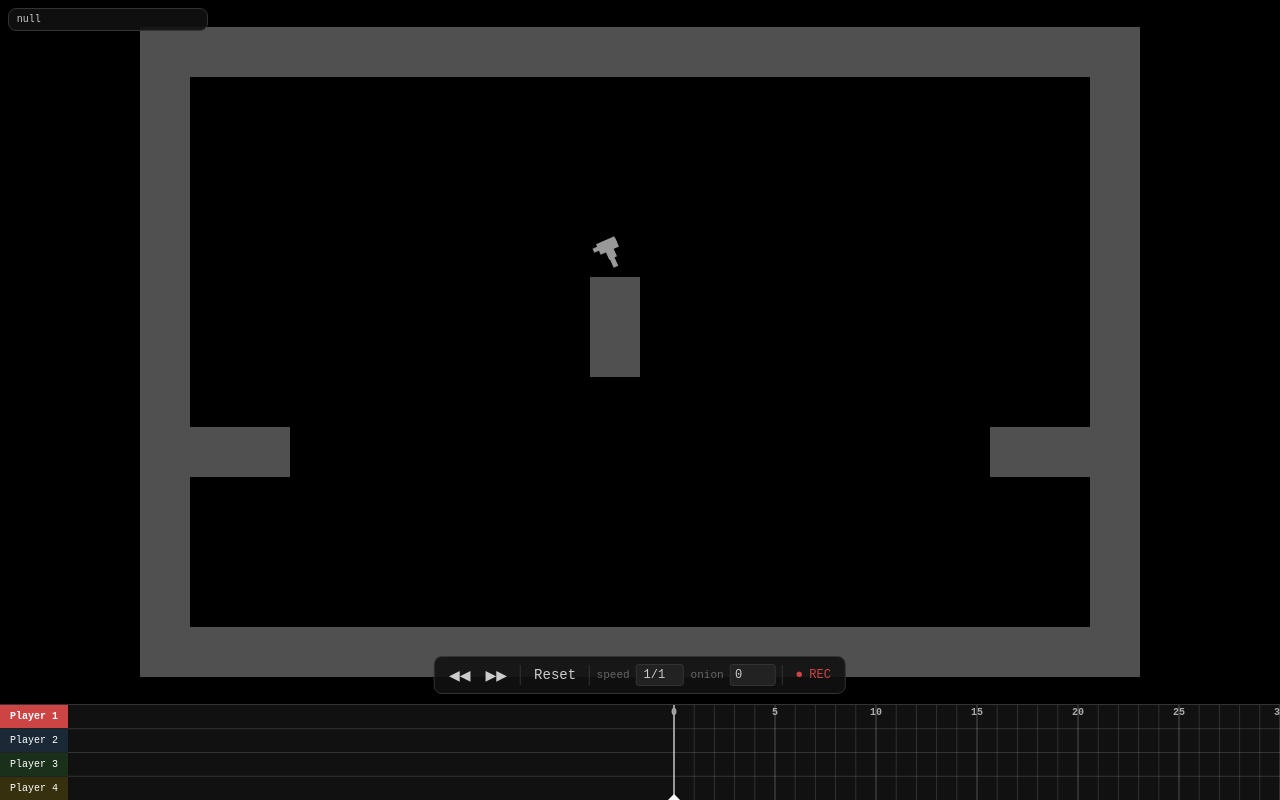
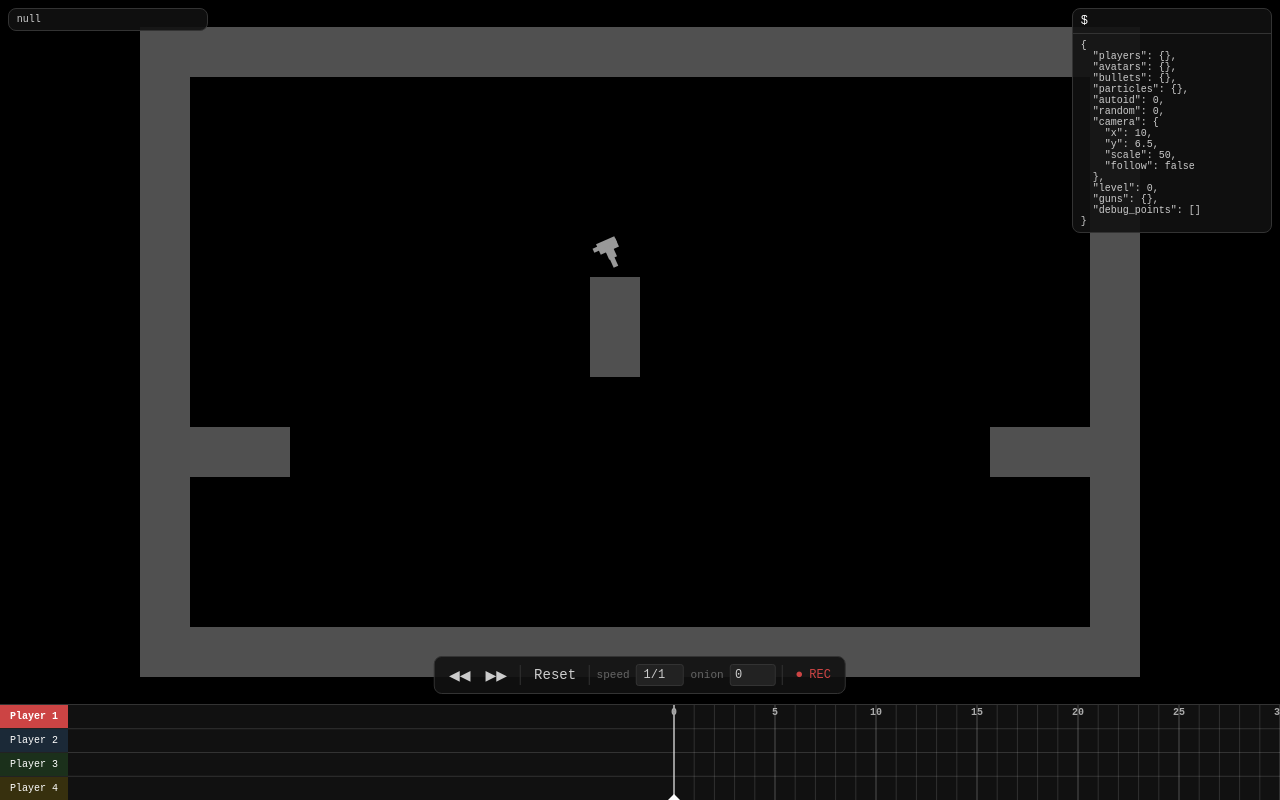
Before and after one commit to lassebomh/webrtc, a website with bundled scripts: page docs/debug/index.html in a window 1280 px wide. Both pictures are taken after a click on the element "Player 1". Built offline with nearby package versions, Linux system fonts and the light colour scheme.

Commit message:
add state query

```diff
--- a/docs/debug/index.html
+++ b/docs/debug/index.html
@@ -296,16 +296,52 @@
       }
 
       #inputs-viewer {
+        padding: 0.4rem 0.6rem;
+      }
+
+      #inputs-viewer,
+      #state-viewer {
         position: absolute;
         top: 8px;
         left: 8px;
         width: 200px;
         font-size: 10px;
-        padding: 0.4rem 0.6rem;
         background-color: rgba(17, 17, 17, 0.9);
         border: 1px solid #333;
         border-radius: 8px;
         z-index: 20;
+        overflow: hidden;
+      }
+
+      #state-viewer {
+        left: unset;
+        right: 8px;
+        display: flex;
+        flex-direction: column;
+      }
+
+      #state-viewer-input {
+        background: none;
+        border: none;
+        border-bottom: 1px solid #333;
+        color: white;
+        font: inherit;
+        padding: 0.4rem 0.6rem;
+        font-size: 12px;
+
+        &:active,
+        &:focus {
+          outline: none;
+        }
+        &.invalid {
+          border-color: #770000;
+          background-color: #77000030;
+        }
+      }
+      #state-viewer-output {
+        padding: 0.4rem 0.6rem;
+        overflow-y: scroll;
+        max-height: 50vh;
       }
     </style>
   </head>
@@ -316,6 +352,10 @@
       </div>
 
       <pre id="inputs-viewer"></pre>
+      <pre id="state-viewer">
+        <input type="text" id="state-viewer-input">
+        <pre id="state-viewer-output"></pre>
+      </pre>
 
       <div class="controls">
         <div class="controls-playback">
--- a/docs/debug/index.js
+++ b/docs/debug/index.js
@@ -27,6 +27,7 @@ function getDefaultState(mapIndex) {
     cameraZoomPosition: 0,
     cameraZoomPositionChange: 0,
     cameraZoom: 1,
+    stateQuery: "$",
     mapIndex: mapIndex,
     history: /** @type {HistoryEntry<Game>[]} */ ([
       {
@@ -57,7 +58,33 @@ setInterval(() => {
 }, 2000);
 
 const inputsViewer = /** @type {HTMLElement} */ (document.getElementById("inputs-viewer") ?? fail());
-function updateInputsViewer() {
+const stateViewerInput = /** @type {HTMLInputElement} */ (document.getElementById("state-viewer-input") ?? fail());
+const stateViewerOutput = /** @type {HTMLElement} */ (document.getElementById("state-viewer-output") ?? fail());
+
+/** @type {(Function) | null} */
+let stateViewerInputFunc = null;
+
+stateViewerInput.addEventListener("input", () => {
+  state.stateQuery = stateViewerInput.value;
+  refreshStateViewer();
+});
+
+stateViewerInput.value = state.stateQuery;
+refreshStateViewer();
+
+function refreshStateViewer() {
+  try {
+    stateViewerInputFunc = new Function("$", `return ${state.stateQuery}`);
+    stateViewerInput.classList.remove("invalid");
+  } catch (error) {
+    stateViewerInputFunc = null;
+    stateViewerInput.classList.add("invalid");
+  }
+
+  refreshDataViewers();
+}
+
+function refreshDataViewers() {
   const viewCenter = Math.max(0, (state.viewEnd + state.viewStart) / 2);
   const tickLeft = Math.floor(viewCenter);
   const peer = state.selectedTrack.toString();
@@ -65,6 +92,22 @@ function updateInputsViewer() {
 
   if (stateLeft?.state) {
     inputsViewer.textContent = JSON.stringify(stateLeft.mergedInputs?.[peer] ?? null, undefined, 2);
+
+    if (stateViewerInputFunc) {
+      /** @type {string | undefined} */
+      let value;
+      try {
+        value = JSON.stringify(stateViewerInputFunc(stateLeft.state), undefined, 2);
+      } catch (error) {
+        value = /** @type {Error} */ (error).message;
+      }
+      if (value === undefined) {
+        stateViewerOutput.style.display = "none";
+      } else {
+        stateViewerOutput.textContent = value;
+        stateViewerOutput.style.display = "";
+      }
+    }
   }
 }
 
@@ -106,7 +149,7 @@ function updateInputsViewer() {
     refreshSelectedMap();
     refreshSelectedTrack();
     refreshSelectedSpeed();
-    updateInputsViewer();
+    refreshDataViewers();
   });
 
   for (const option of resetOptions) {
@@ -119,7 +162,7 @@ function updateInputsViewer() {
       refreshSelectedMap();
       refreshSelectedTrack();
       refreshSelectedSpeed();
-      updateInputsViewer();
+      refreshDataViewers();
     });
   }
 
@@ -161,7 +204,7 @@ function updateInputsViewer() {
     label.addEventListener("click", () => {
       state.selectedTrack = Number(label.dataset.track);
       refreshSelectedTrack();
-      updateInputsViewer();
+      refreshDataViewers();
     });
   }
   refreshSelectedTrack();
@@ -508,7 +551,7 @@ function updateInputsViewer() {
       render(io.ctx, stateLeft.state, stateRight.state, peer, alpha);
 
       if (tickUpdate) {
-        updateInputsViewer();
+        refreshDataViewers();
       }
     } else {
       console.warn("not found", tickLeft, stateLeft, tickRight, stateRight);
```
